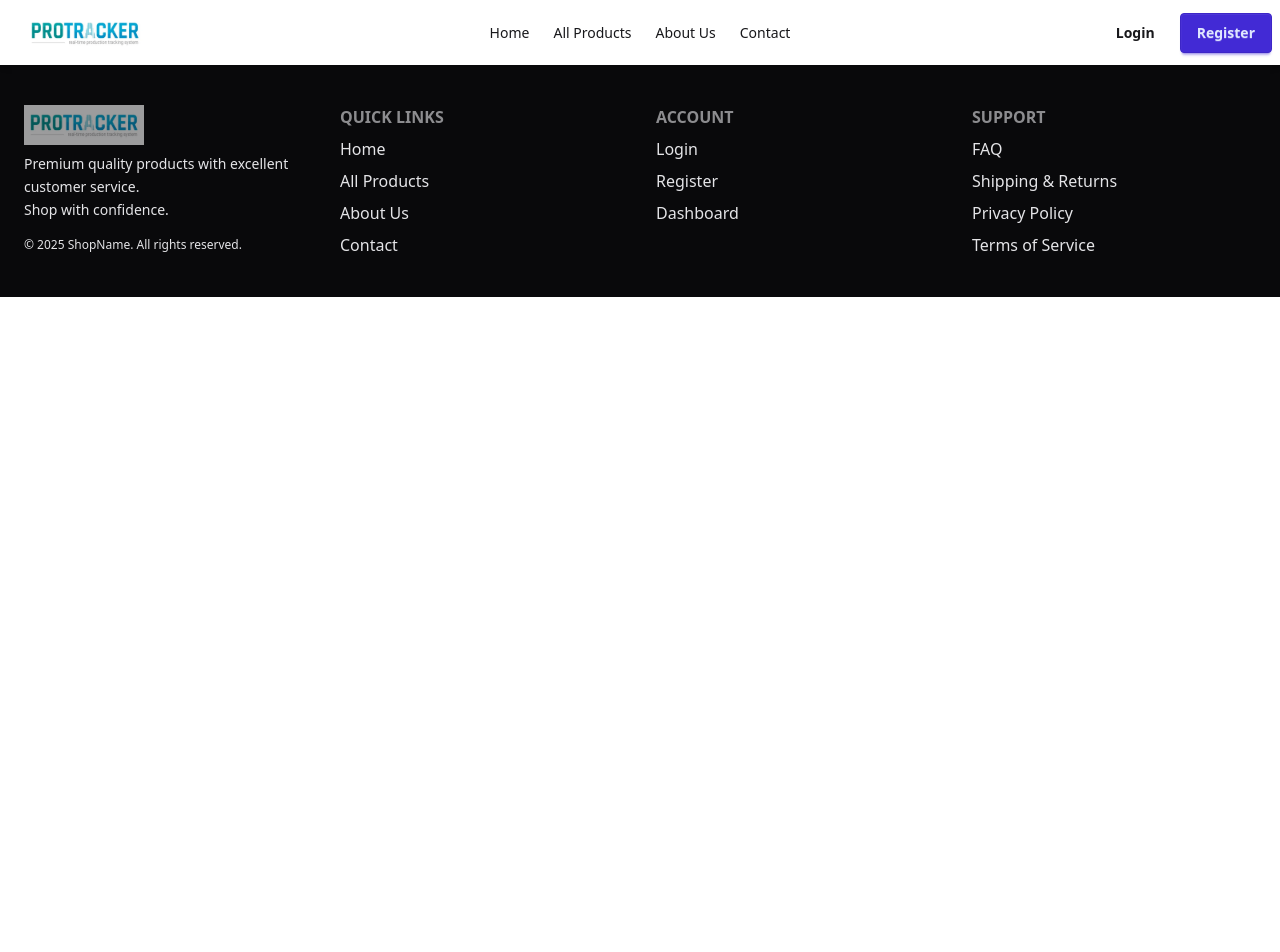
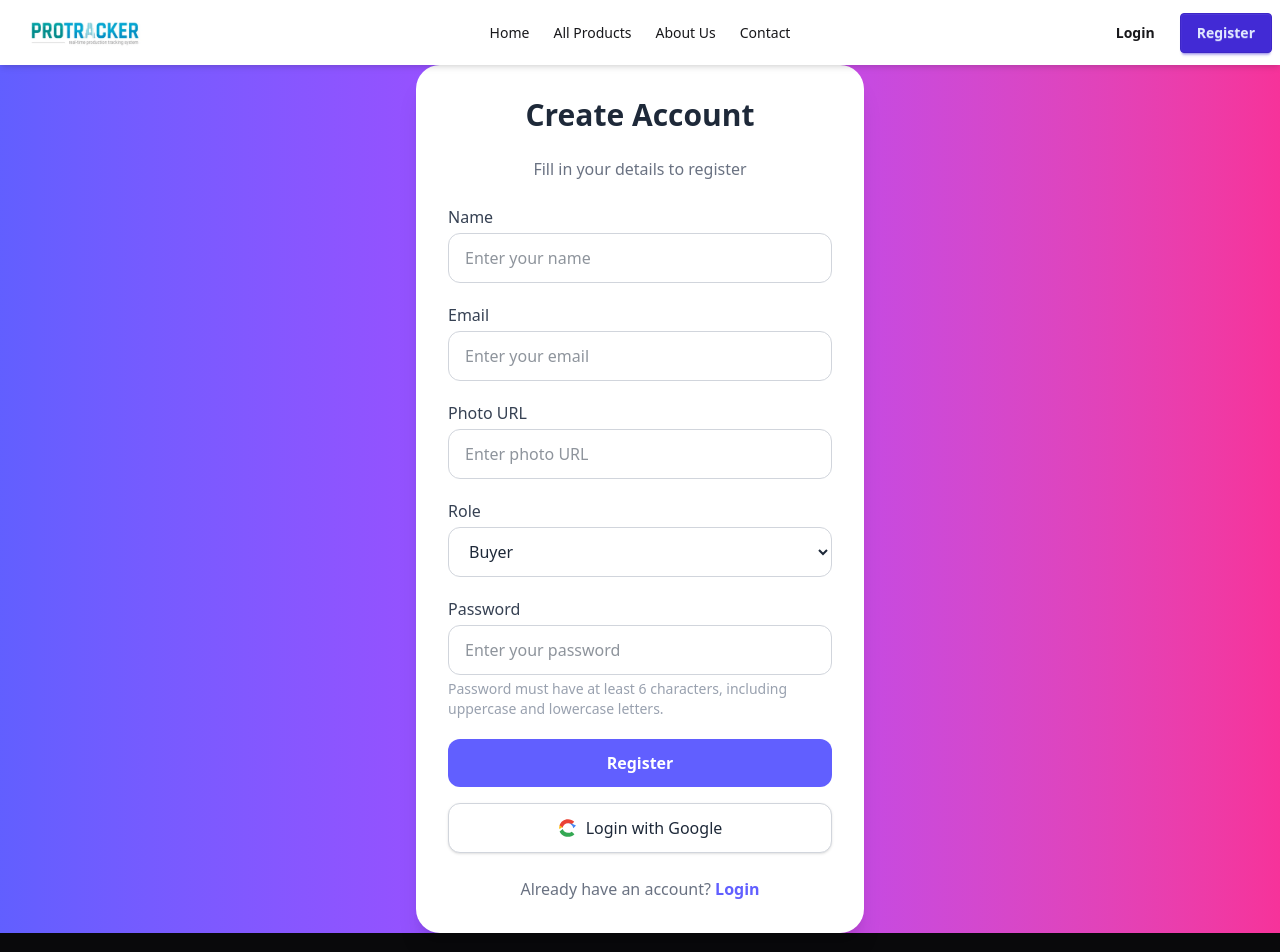
Before and after one commit to raihan1846/garments-order-and-production-tracker, a React (Vite) app: page /register in a window 1280 px wide. Shown: the top 952 px of the page. Before the commit the page ends 800 px from the top, so only its background shows below. Built offline with nearby package versions, Linux system fonts and the light colour scheme.

Commit message:
register page design complete

```diff
--- a/src/pages/Auth/Login/Login.jsx
+++ b/src/pages/Auth/Login/Login.jsx
@@ -36,6 +36,24 @@ const Login = () => {
                         Login
                     </button>
                 </form>
+                {/* Google Login */}
+                <button className="flex items-center justify-center w-full bg-white text-gray-800 border border-gray-300 py-3 rounded-xl shadow hover:shadow-md transition mt-4">
+                    <svg
+                        aria-label="Google logo"
+                        className="mr-2"
+                        width="20"
+                        height="20"
+                        xmlns="http://www.w3.org/2000/svg"
+                        viewBox="0 0 512 512"
+                    >
+                        <path fill="#EA4335" d="M256 133.6c35 0 66.6 12 91.5 31l68.1-68C377.3 50.8 317 29 256 29 155 29 69.1 92.4 38.3 189.1l78.9 61.3C131.7 187.5 189 133.6 256 133.6z" />
+                        <path fill="#34A853" d="M256 380c-63 0-116-41-136-97.6l-78.9 61.3C69.1 419.6 155 483 256 483c61 0 121.3-21.8 164.6-66l-68.1-68C322.6 368 291 380 256 380z" />
+                        <path fill="#FBBC05" d="M120 243.7l-78.9-61.3C27.5 249.1 27.5 263.9 41.1 283l78.9-61.3z" />
+                        <path fill="#4285F4" d="M256 133.6c67 0 124.3 54 136.6 127.4l68.1-68C377.3 145.6 322.6 133.6 256 133.6z" />
+                    </svg>
+                    Login with Google
+                </button>
+
                 <p className="text-center text-gray-500 mt-6">
                     Don’t have an account?{" "}
                     <a href="/register" className="text-indigo-500 font-semibold hover:underline">
--- a/src/pages/Auth/Register/Register.jsx
+++ b/src/pages/Auth/Register/Register.jsx
@@ -1,11 +1,160 @@
-import React from 'react';
+import React, { useState } from "react";
 
 const Register = () => {
-    return (
-        <div>
+  const [formData, setFormData] = useState({
+    name: "",
+    email: "",
+    photoURL: "",
+    role: "buyer",
+    password: "",
+    status: "pending",
+  });
 
-        </div>
-    );
+  const [error, setError] = useState("");
+
+  const handleChange = (e) => {
+    setFormData({ ...formData, [e.target.name]: e.target.value });
+  };
+
+  const handleSubmit = (e) => {
+    e.preventDefault();
+
+    const { password } = formData;
+    const uppercasePattern = /[A-Z]/;
+    const lowercasePattern = /[a-z]/;
+
+    if (password.length < 6) {
+      setError("Password must be at least 6 characters long.");
+      return;
+    }
+    if (!uppercasePattern.test(password)) {
+      setError("Password must contain at least one uppercase letter.");
+      return;
+    }
+    if (!lowercasePattern.test(password)) {
+      setError("Password must contain at least one lowercase letter.");
+      return;
+    }
+
+    setError("");
+    console.log("Register data:", formData);
+    // Call your registration API here
+  };
+
+  return (
+    <div className="min-h-screen flex items-center justify-center bg-gradient-to-r from-indigo-500 via-purple-500 to-pink-500">
+      <div className="bg-white rounded-3xl shadow-xl w-full max-w-md p-8">
+        <h2 className="text-3xl font-bold text-center text-gray-800 mb-6">
+          Create Account
+        </h2>
+        <p className="text-center text-gray-500 mb-6">
+          Fill in your details to register
+        </p>
+
+        {error && <p className="text-red-500 text-sm mb-4">{error}</p>}
+
+        <form className="space-y-5" onSubmit={handleSubmit}>
+          <div>
+            <label className="block text-gray-700 font-medium mb-1">Name</label>
+            <input
+              type="text"
+              name="name"
+              placeholder="Enter your name"
+              value={formData.name}
+              onChange={handleChange}
+              className="w-full px-4 py-3 rounded-xl border border-gray-300 text-gray-800 focus:ring-2 focus:ring-indigo-400 focus:outline-none"
+              required
+            />
+          </div>
+
+          <div>
+            <label className="block text-gray-700 font-medium mb-1">Email</label>
+            <input
+              type="email"
+              name="email"
+              placeholder="Enter your email"
+              value={formData.email}
+              onChange={handleChange}
+              className="w-full px-4 py-3 rounded-xl border border-gray-300 text-gray-800 focus:ring-2 focus:ring-indigo-400 focus:outline-none"
+              required
+            />
+          </div>
+
+          <div>
+            <label className="block text-gray-700 font-medium mb-1">Photo URL</label>
+            <input
+              type="text"
+              name="photoURL"
+              placeholder="Enter photo URL"
+              value={formData.photoURL}
+              onChange={handleChange}
+              className="w-full px-4 py-3 rounded-xl border border-gray-300 text-gray-800 focus:ring-2 focus:ring-indigo-400 focus:outline-none"
+            />
+          </div>
+
+          <div>
+            <label className="block text-gray-700 font-medium mb-1">Role</label>
+            <select
+              name="role"
+              value={formData.role}
+              onChange={handleChange}
+              className="w-full px-4 py-3 rounded-xl border border-gray-300 text-gray-800 focus:ring-2 focus:ring-indigo-400 focus:outline-none"
+            >
+              <option value="buyer">Buyer</option>
+              <option value="manager">Manager</option>
+            </select>
+          </div>
+
+          <div>
+            <label className="block text-gray-700 font-medium mb-1">Password</label>
+            <input
+              type="password"
+              name="password"
+              placeholder="Enter your password"
+              value={formData.password}
+              onChange={handleChange}
+              className="w-full px-4 py-3 rounded-xl border border-gray-300 text-gray-800 focus:ring-2 focus:ring-indigo-400 focus:outline-none"
+              required
+            />
+            <p className="text-gray-400 text-sm mt-1">
+              Password must have at least 6 characters, including uppercase and lowercase letters.
+            </p>
+          </div>
+
+          <button
+            type="submit"
+            className="w-full bg-indigo-500 text-white py-3 rounded-xl font-semibold hover:bg-indigo-600 transition"
+          >
+            Register
+          </button>
+        </form>
+        {/* Google Login */}
+        <button className="flex items-center justify-center w-full bg-white text-gray-800 border border-gray-300 py-3 rounded-xl shadow hover:shadow-md transition mt-4">
+          <svg
+            aria-label="Google logo"
+            className="mr-2"
+            width="20"
+            height="20"
+            xmlns="http://www.w3.org/2000/svg"
+            viewBox="0 0 512 512"
+          >
+            <path fill="#EA4335" d="M256 133.6c35 0 66.6 12 91.5 31l68.1-68C377.3 50.8 317 29 256 29 155 29 69.1 92.4 38.3 189.1l78.9 61.3C131.7 187.5 189 133.6 256 133.6z" />
+            <path fill="#34A853" d="M256 380c-63 0-116-41-136-97.6l-78.9 61.3C69.1 419.6 155 483 256 483c61 0 121.3-21.8 164.6-66l-68.1-68C322.6 368 291 380 256 380z" />
+            <path fill="#FBBC05" d="M120 243.7l-78.9-61.3C27.5 249.1 27.5 263.9 41.1 283l78.9-61.3z" />
+            <path fill="#4285F4" d="M256 133.6c67 0 124.3 54 136.6 127.4l68.1-68C377.3 145.6 322.6 133.6 256 133.6z" />
+          </svg>
+          Login with Google
+        </button>
+
+        <p className="text-center text-gray-500 mt-6">
+          Already have an account?{" "}
+          <a href="/login" className="text-indigo-500 font-semibold hover:underline">
+            Login
+          </a>
+        </p>
+      </div>
+    </div>
+  );
 };
 
 export default Register;
```
